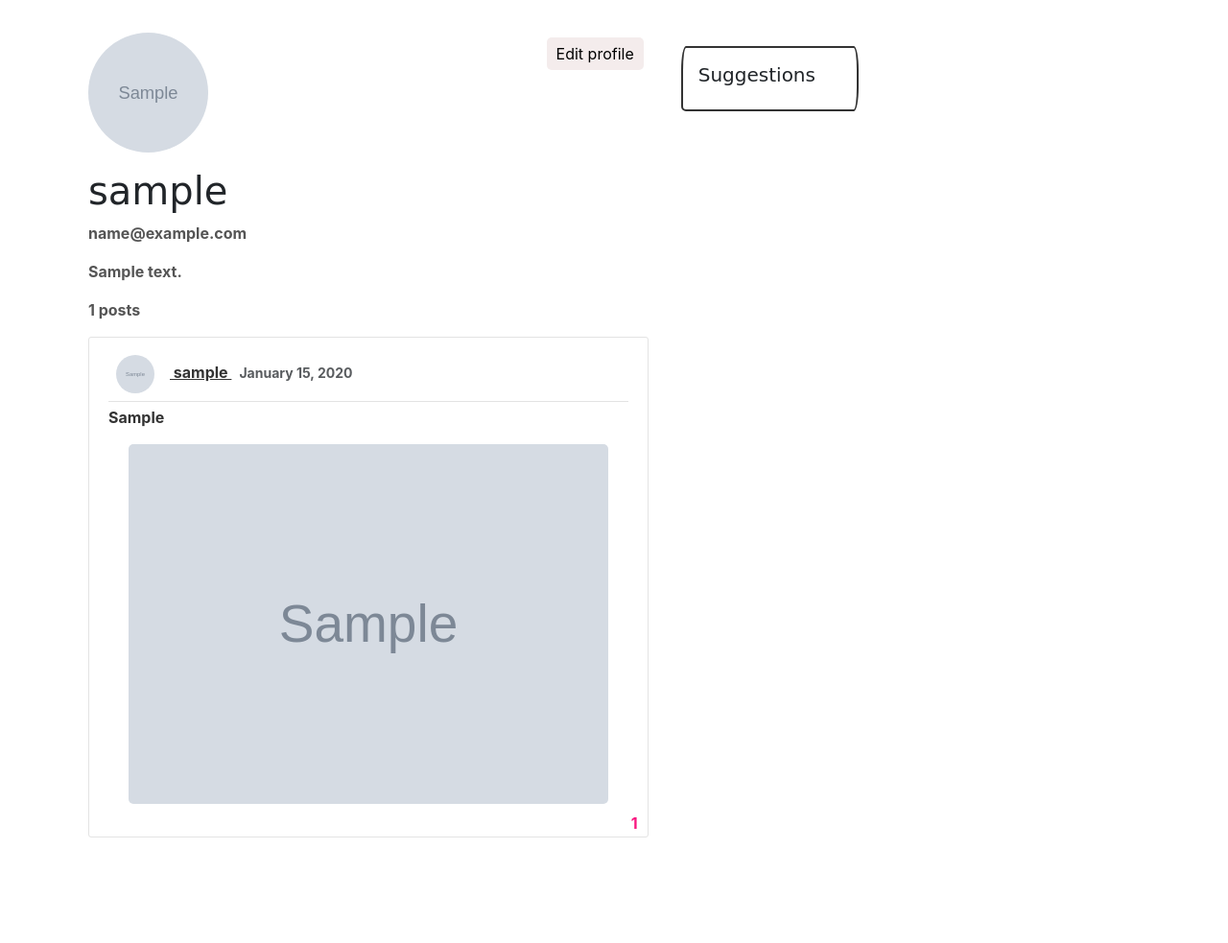
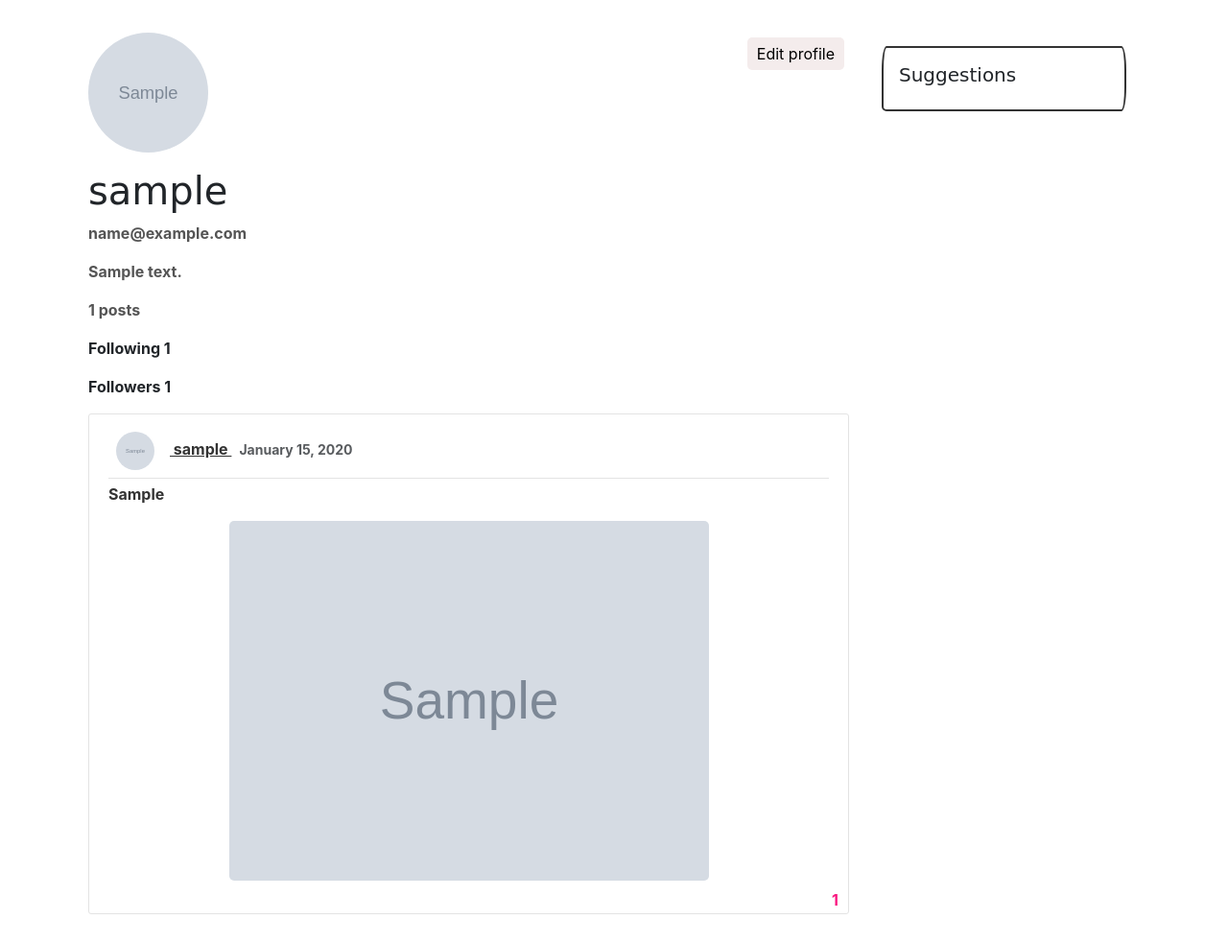
Before and after one commit to jck-bit/Threats, a Django app: page /profile/ in a window 1280 px wide. Shown: the part 76-1059 px from the top of the page at 96% size. Before the commit the page ends 949 px from the top, so only its background shows below. Run offline with Django 4.2, Linux system fonts and the light colour scheme; a user stored in the database is signed in; tables that the repository leaves empty hold one stand-in row (values such as "Sample post"); grey boxes marked "Sample" are stand-in pictures; some libraries are stand-ins or nearby versions; some web fonts are replaced.

Commit message:
added users following creent user in profile

```diff
--- a/another_social_app/settings.py
+++ b/another_social_app/settings.py
@@ -50,6 +50,7 @@ INSTALLED_APPS = [
     'django.contrib.sessions',
     'django.contrib.messages',
     'django.contrib.staticfiles',
+
 
 ]
 
--- a/posts/admin.py
+++ b/posts/admin.py
@@ -1,6 +1,6 @@
 from django.contrib import admin
-from .models import Post, LikePost,FollowersCount
+from .models import Post, LikePost,Follow
 
 admin.site.register(Post)
 admin.site.register(LikePost)
-admin.site.register(FollowersCount)
+admin.site.register(Follow)
--- a/posts/models.py
+++ b/posts/models.py
@@ -28,13 +28,6 @@ class LikePost(models.Model):
     def __str__(self) -> str:
         return self.username
 
-class FollowersCount(models.Model):
-    follower = models.CharField(max_length=100)
-    user = models.CharField(max_length=100)
-
-    def __str__(self) -> str:
-        return self.user
-
 
 class Follow(models.Model):
     follower = models.ForeignKey(User, related_name='following', on_delete=models.CASCADE)
--- a/posts/templates/posts/base.html
+++ b/posts/templates/posts/base.html
@@ -56,7 +56,7 @@
         </div>
     </nav>
     <main role="main" class="container w-100 mt-4">
-        <div class="row d-flex justify-content-between w-75">
+        <div class="row d-flex justify-content-between w-100">
             <!-- Center - Main Content Block -->
             <div class="col-md-9">
                 {% if messages %}
@@ -72,15 +72,16 @@
             </div>
 
             <!-- Right Side - Suggestions Card -->
-            {%if user.is_authenticated%}
+            {% if user.is_authenticated %}
 <div class="col-md-3">
     <div class="card mt-4">
         <div class="card-body">
             <h5 class="card-title">Suggestions</h5>
+            {% include 'users/suggested_users.html' %}
         </div>
     </div>
 </div>
-            {%endif%}
+{% endif %}
         </div>
     </main>
 
--- a/users/templates/users/profile.html
+++ b/users/templates/users/profile.html
@@ -8,6 +8,9 @@
       <p class="text-secondary">{{ user.email }}</p>
       <p class="text-secondary">{{ user.profile.bio }}</p>
       <p class="text-secondary">{{ post_queryset_length }} posts</p>
+      <p class="">Following {{following}} </p>
+      <p>Followers {{followers}}</p>
+
     </div>
   </div>
   <a href="{% url 'profile-edit'  %}">
--- /dev/null
+++ b/users/templates/users/suggested_users.html
@@ -0,0 +1,7 @@
+<div>
+  {% for user in users%}
+
+  <span>{{user}}</span>
+
+{%endfor%}
+</div>
--- a/users/views.py
+++ b/users/views.py
@@ -1,7 +1,7 @@
 from django.shortcuts import render, redirect,get_object_or_404
 from django.contrib import messages
 from .forms import UserRegisterForm,UserUpdateForm,ProfileUpdateForm
-from posts.models import Post, FollowersCount
+from posts.models import Post
 from django.contrib.auth.models import User
 from django.views.generic import ListView
 from django.contrib.auth.mixins import LoginRequiredMixin
@@ -9,8 +9,7 @@ from django.contrib.auth.decorators import login_required
 from posts.models import LikePost,Follow
 from django.http import JsonResponse
 from django.views.decorators.csrf import csrf_protect
-
-
+from django.db.models import Count
 
 def register(request):
     if request.method == 'POST':
@@ -47,6 +46,9 @@ class ProfileView(LoginRequiredMixin, ListView):
 
         context['following'] = profile_user.following.all()
         context['followers'] = profile_user.followers.all()
+
+        current_user = self.request.user
+
         return context
 
 @login_required
@@ -58,13 +60,16 @@ def profile(request):
         like_filter = LikePost.objects.filter(post_id=post.id, username=user.username).first()
         post.is_liked_by_user = like_filter is not None
 
-    following = [follower.user for follower in FollowersCount.objects.filter(follower=user.username)]
-    followers_count = FollowersCount.objects.filter(user=user.username).count()
+
+        following = Follow.objects.filter(follower=user).values_list('followed', flat=True).count()
+        followers = Follow.objects.filter(followed=user).values_list('follower', flat=True).count()
+
     context = {
         'posts': posts,
         'post_queryset_length': posts.count(),
         'following': following,
-        'followers_count': followers_count,
+        'followers': followers,
+
     }
 
     return render(request, 'users/profile.html', context)
@@ -92,13 +97,11 @@ def profile_edit(request):
     }
     return render(request, 'users/update.html', context)
 
-
-from django.http import JsonResponse
-
 @csrf_protect
 @login_required
 def follow_user(request, pk):
     profile_user = get_object_or_404(User, pk=pk)
+    print(profile_user)
 
     if request.method == 'POST':
         if profile_user != request.user:
@@ -118,3 +121,5 @@ def follow_user(request, pk):
             return JsonResponse({'error': 'You cannot follow yourself'})
     else:
         return JsonResponse({'error': 'Something went wrong'})
+
+#suggested_users_to_follow
```
Also changed, not shown: media/profile_pics/9581123f2ed6f2d705af6286aa118781.jpg (added), posts/migrations/0007_delete_followerscount.py (added). Lines whose indentation alone changed are shown as unchanged.
